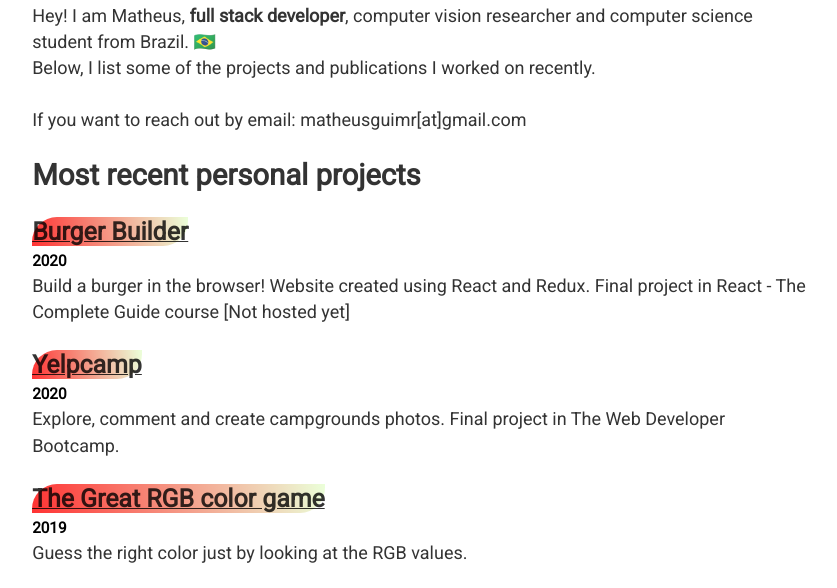
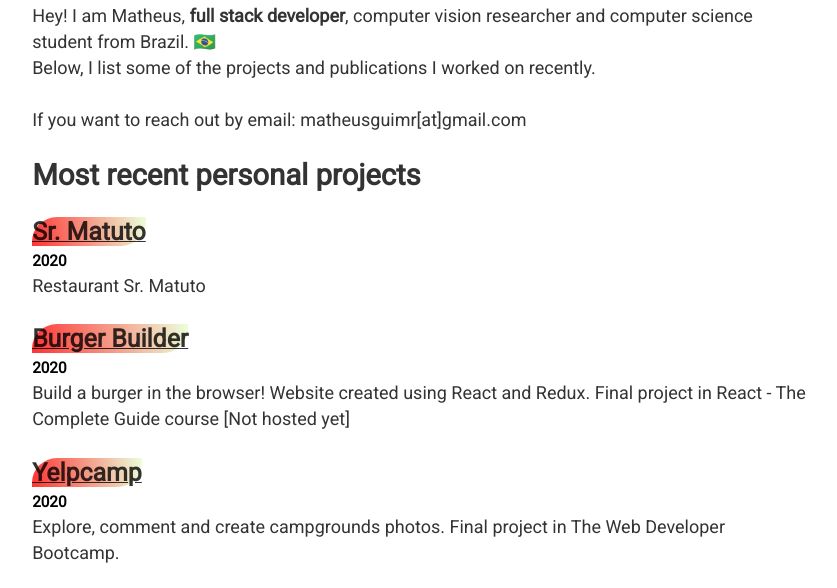
Before and after one commit to matheustguimaraes/matheustguimaraes.com, a Gatsby site: page /about in a window 1280 px wide. Shown: the part 182-770 px from the top of the page, without its empty margins (217-1054 px from the left). Built offline with nearby package versions, Linux system fonts and the light colour scheme; Gatsby itself is replaced by a stand-in of ours.

Commit message:
Add sr. matuto

```diff
--- a/src/pages/about.js
+++ b/src/pages/about.js
@@ -41,6 +41,13 @@ const IndexPage = () => (
           </p>
           <p>If you want to reach out by email: matheusguimr[at]gmail.com</p>
           <h2>Most recent personal projects</h2>
+          <AboutSection
+            title="Sr. Matuto"
+            href="https://srmatuto.com"
+            date="2020"
+          >
+            Restaurant Sr. Matuto
+          </AboutSection>
           <AboutSection
             title="Burger Builder"
             href="https://github.com/matheustguimaraes/burger-builder"
```
